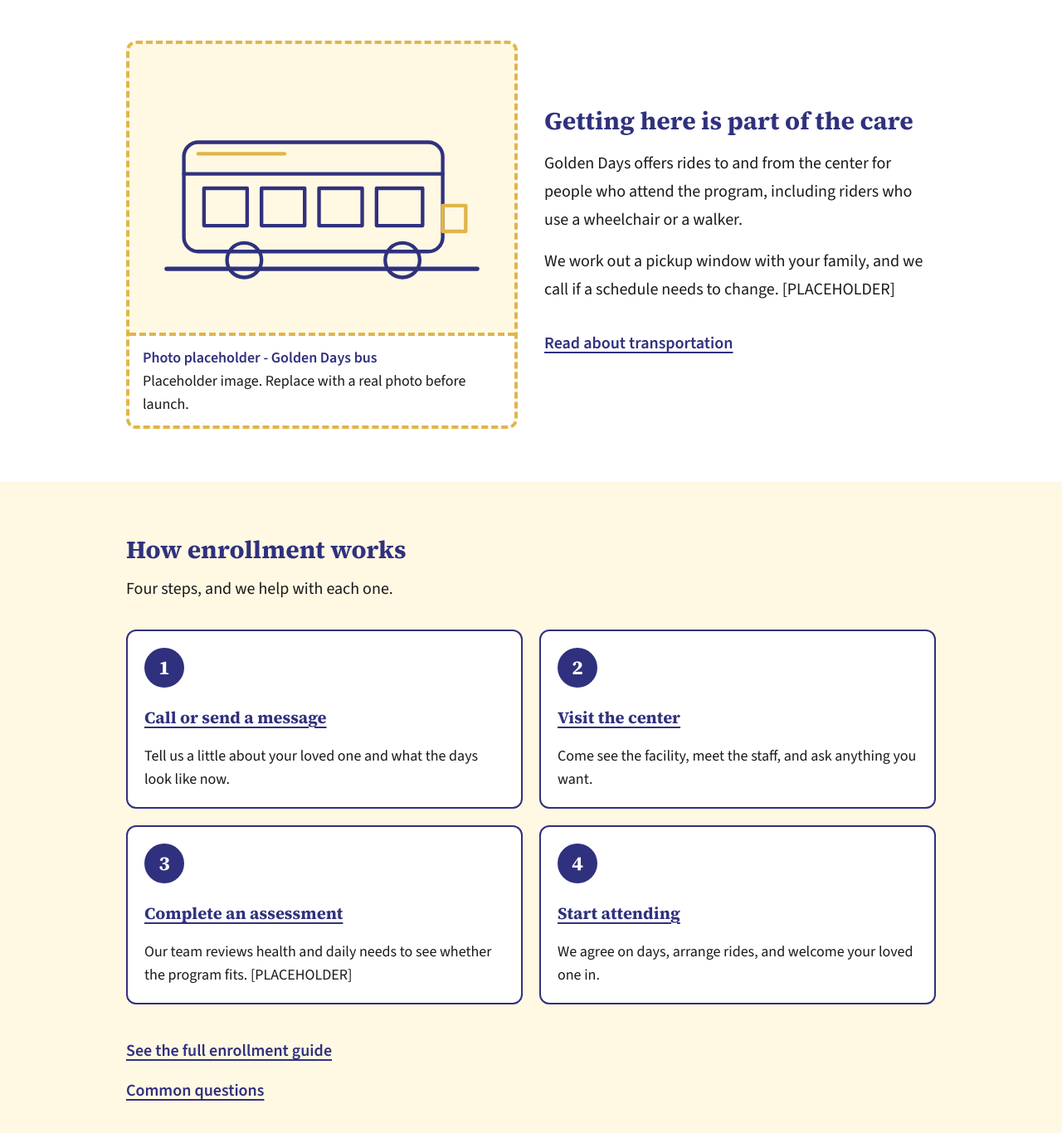
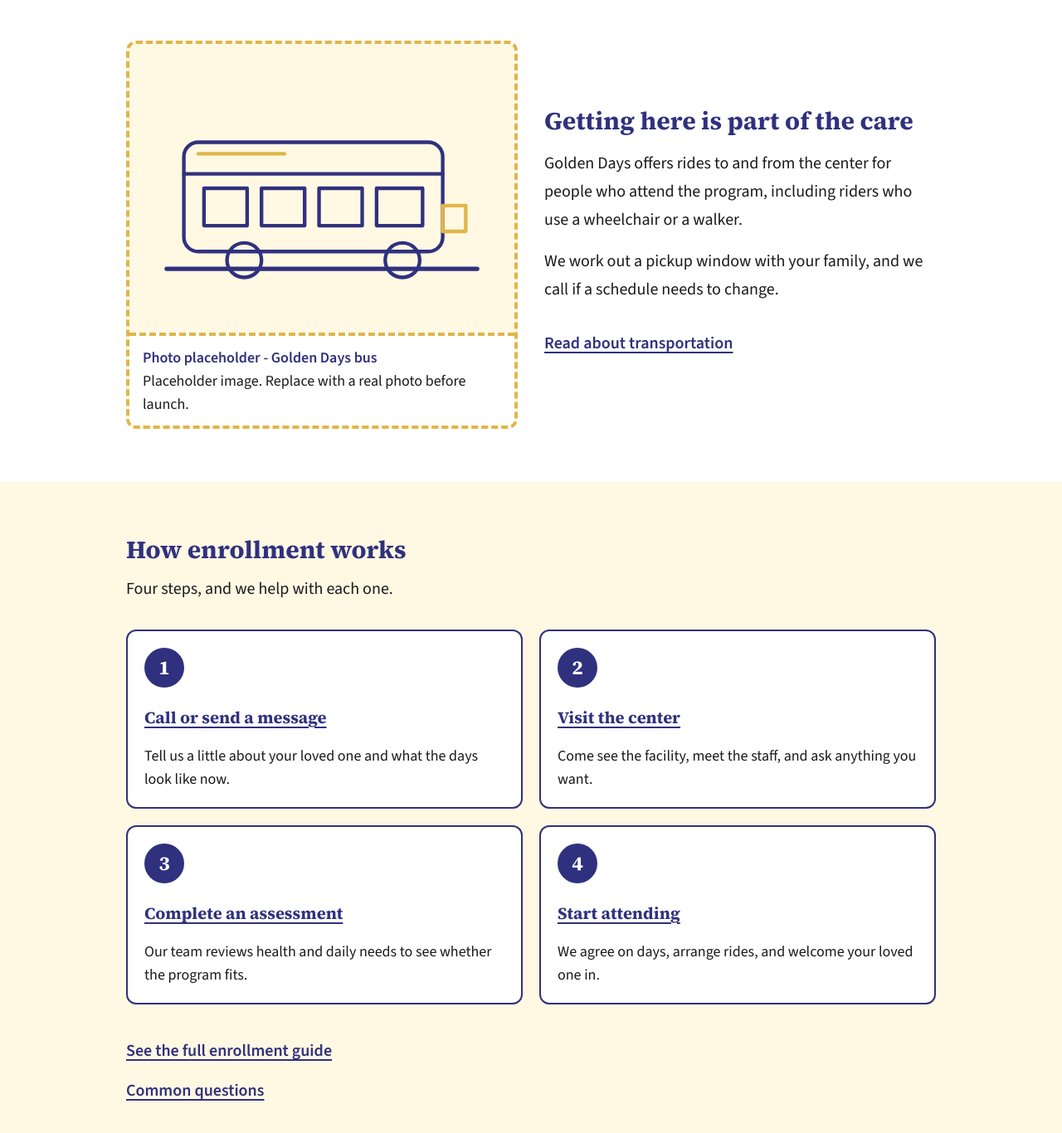
Before and after one commit to golden-days/golden-days-site, a Next.js app: page / in a window 1280 px wide. Shown: the part 1901-3267 px from the top of the page at 83% size. Built offline with nearby package versions, Linux system fonts and the light colour scheme; no server answers.

Commit message:
Home: clear the placeholder tags on the pickup window and assessment lines
Co-Authored-By: Claude Sonnet 5.5 <noreply@anthropic.com>
Claude-Session: https://claude.ai/code/session_01139oDuMRCbcGBNok78FtpQ

```diff
--- a/content/en.ts
+++ b/content/en.ts
@@ -147,7 +147,7 @@ export const en = {
       heading: "Getting here is part of the care",
       paragraphs: [
         "Golden Days offers rides to and from the center for people who attend the program, including riders who use a wheelchair or a walker.",
-        "We work out a pickup window with your family, and we call if a schedule needs to change. [PLACEHOLDER]",
+        "We work out a pickup window with your family, and we call if a schedule needs to change.",
       ],
       linkLabel: "Read about transportation",
       linkHref: "/transportation",
@@ -171,7 +171,7 @@ export const en = {
         },
         {
           title: "Complete an assessment",
-          text: "Our team reviews health and daily needs to see whether the program fits. [PLACEHOLDER]",
+          text: "Our team reviews health and daily needs to see whether the program fits.",
         },
         {
           title: "Start attending",
```
